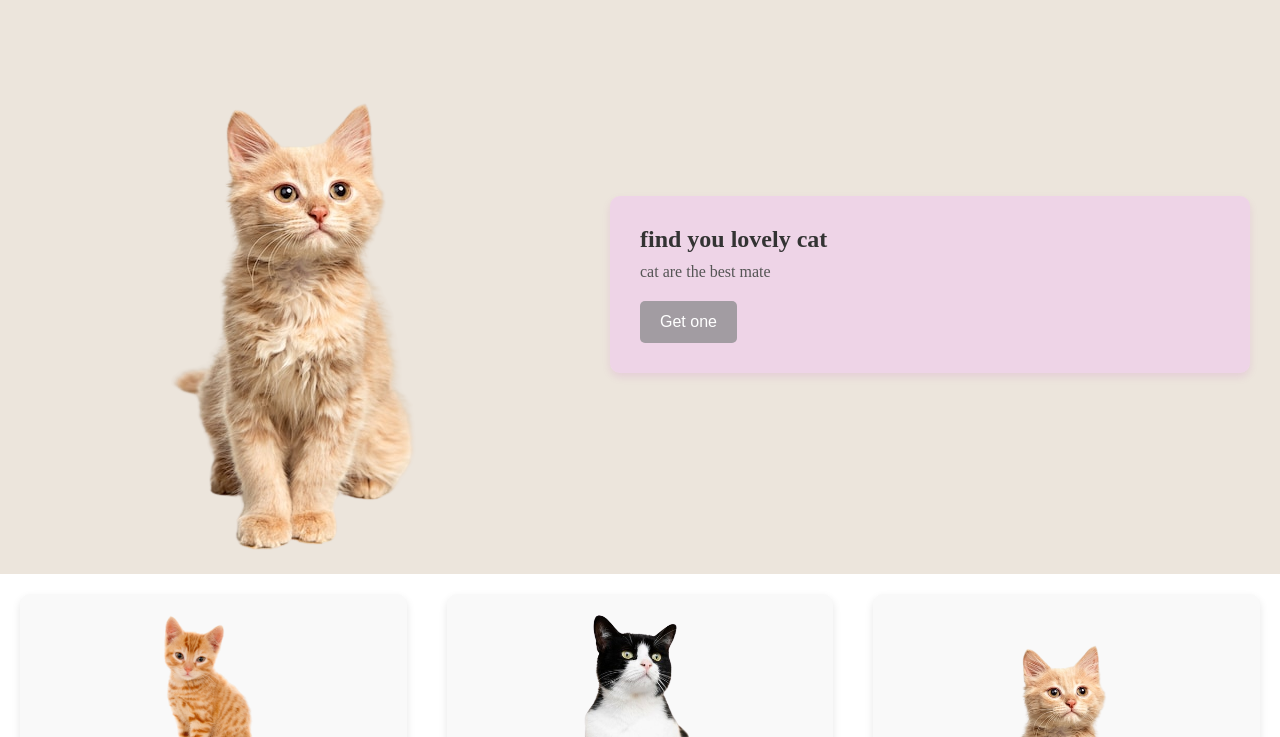
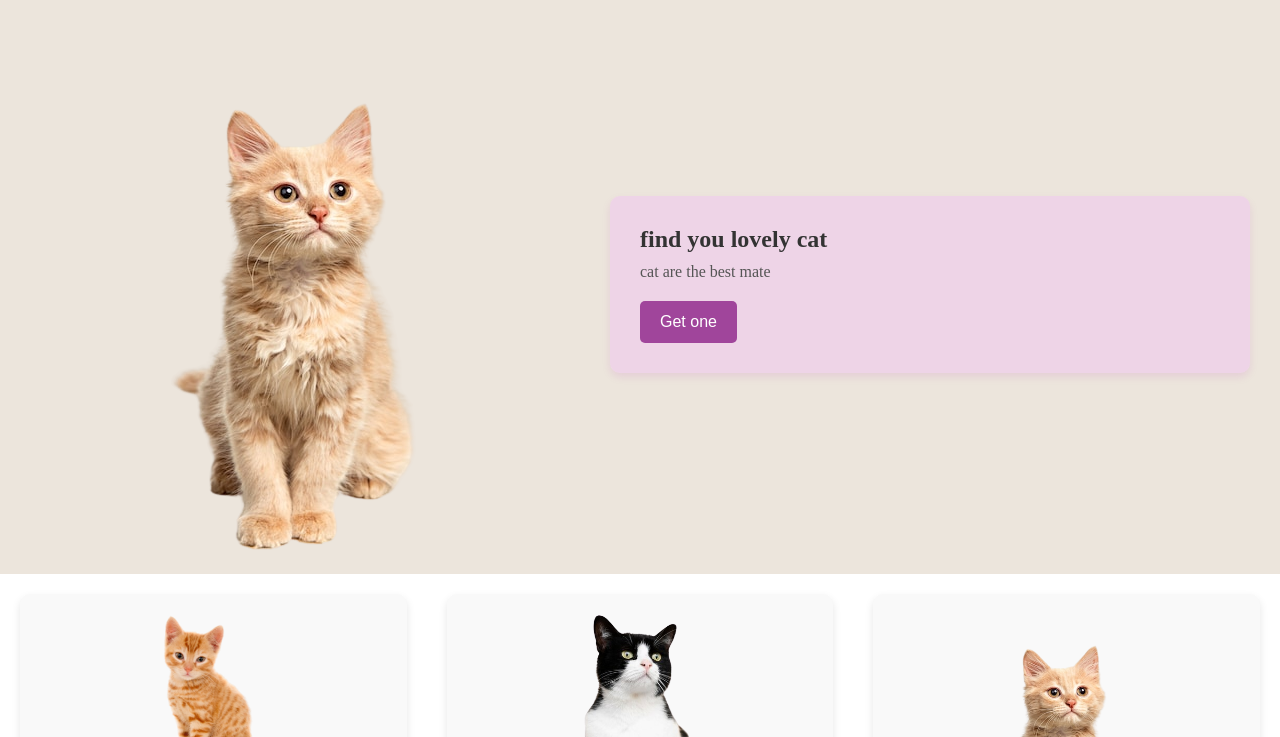
Before and after one commit to Aishagojo/Catshop, a plain HTML site: page index.html in a window 1280 px wide. In both pictures the pointer is over the button "Get one". Shown: the part 63-800 px from the top of the page. Drawn offline with nearby package versions, Linux system fonts and the light colour scheme.

Commit message:
index.css

```diff
--- a/index.css
+++ b/index.css
@@ -105,7 +105,7 @@ body {
 }
 
 .card button:hover {
-    background-color: #a29ca2;
+    background-color:#a0459b  ;
 }
 
 .shop{
```
